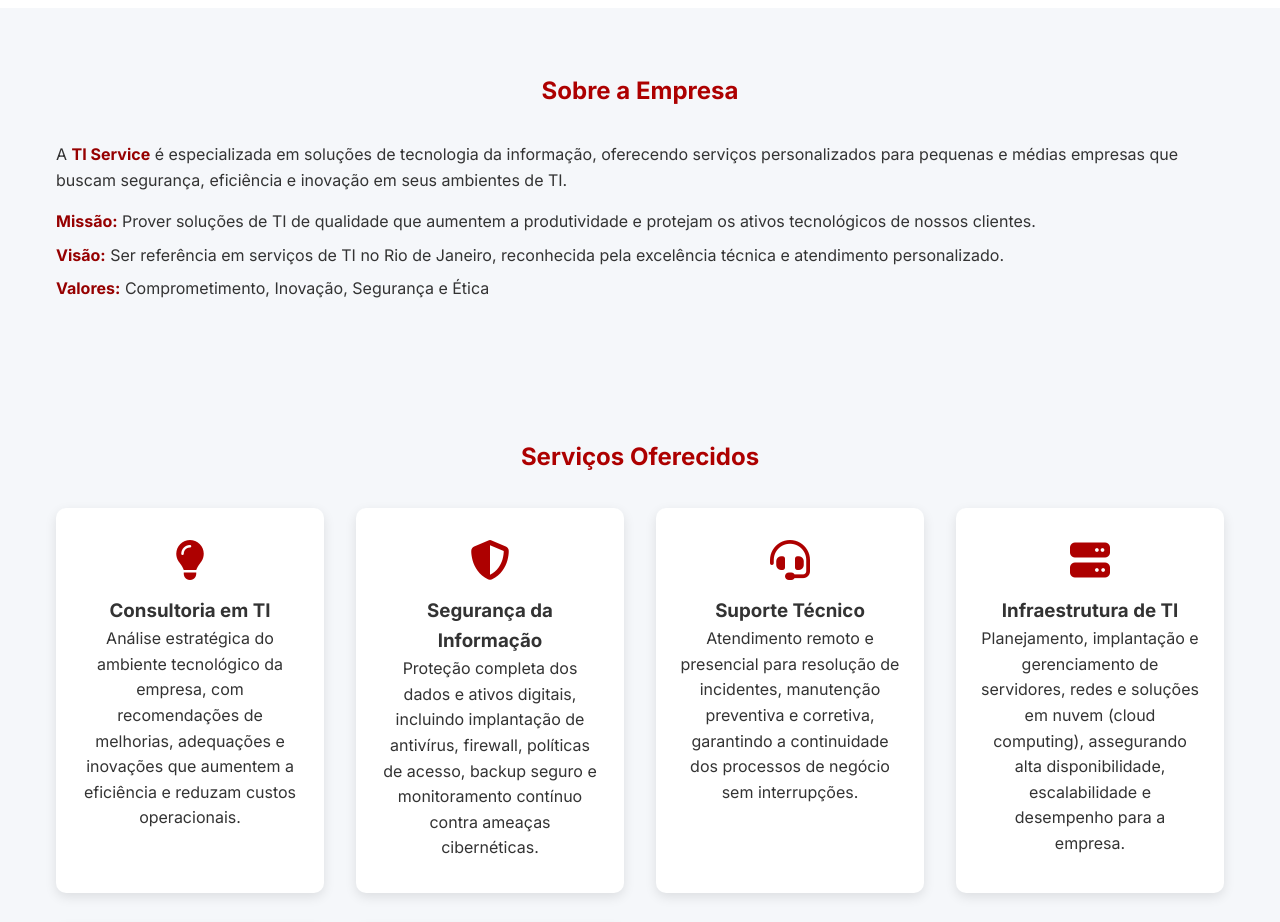
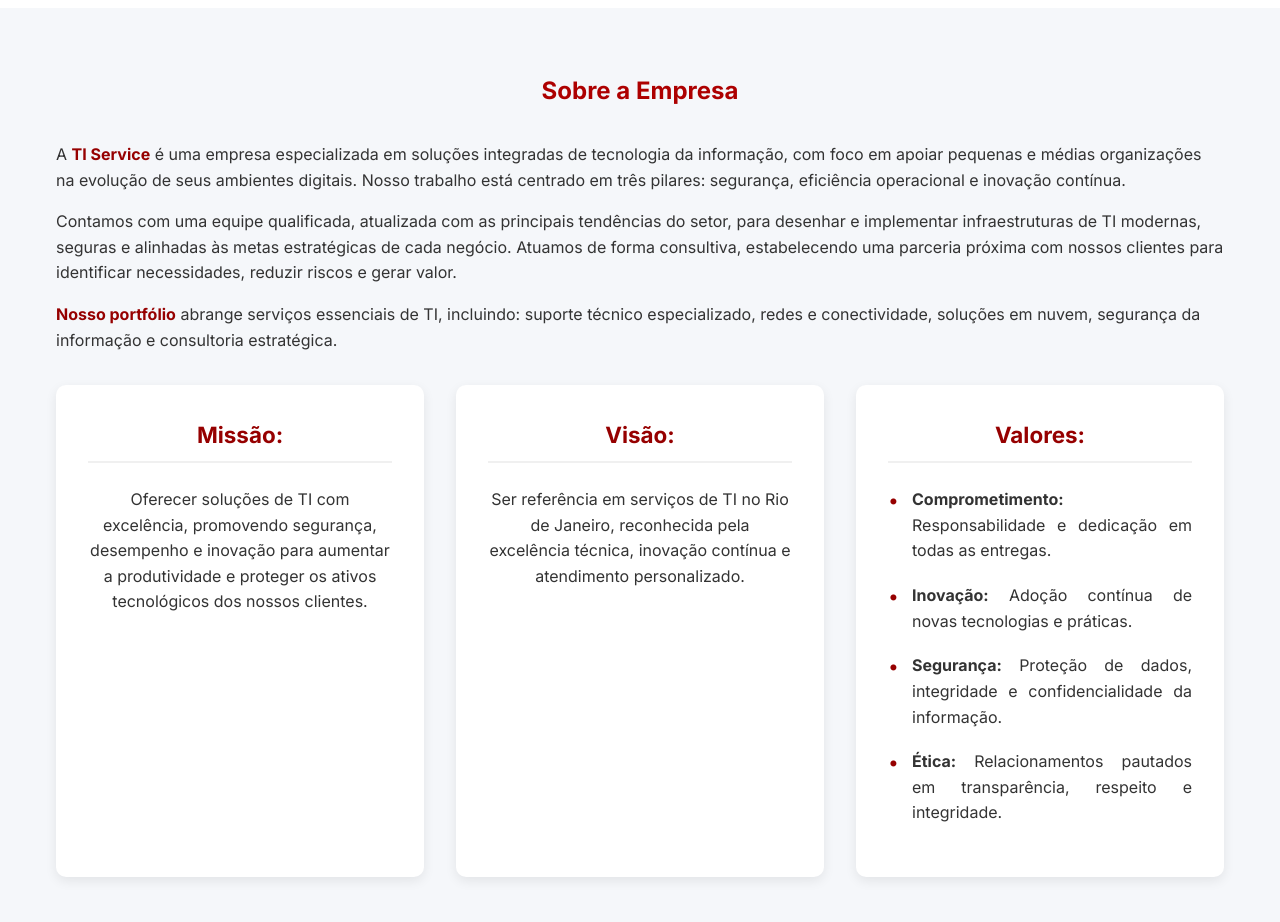
Before and after one commit to felipevidaltiservice/ti-service-site, a plain HTML site: page index.html in a window 1280 px wide. Shown: the part 122-1044 px from the top of the page. Drawn offline with Linux system fonts and the light colour scheme.

Commit message:
Add files via upload

```diff
--- a/index.html
+++ b/index.html
@@ -25,20 +25,45 @@
         <a href="#about">Sobre</a>
         <a href="#services">Serviços</a>
         <a href="#differentials">Diferenciais</a>
+        <a href="index.html#clients">Clientes</a>
         <li><a href="contato.html">Fale Conosco</a></li>
     </nav>
 </header>
-
         <section id="about">
             <h2>Sobre a Empresa</h2>
+            <p><ul>
+                A <strong class="red-text">TI Service</strong> é uma empresa especializada em soluções integradas de tecnologia da informação, com foco em apoiar pequenas e médias organizações na evolução de seus ambientes digitais. Nosso trabalho está centrado em três pilares: segurança, eficiência operacional e inovação contínua.
+            </ul></p><p><ul>
+                Contamos com uma equipe qualificada, atualizada com as principais tendências do setor, para desenhar e implementar infraestruturas de TI modernas, seguras e alinhadas às metas estratégicas de cada negócio. Atuamos de forma consultiva, estabelecendo uma parceria próxima com nossos clientes para identificar necessidades, reduzir riscos e gerar valor.
+            </ul></p><p><ul>
+                <strong class="red-text">Nosso portfólio</strong>  abrange serviços essenciais de TI, incluindo: suporte técnico especializado, redes e conectividade, soluções em nuvem, segurança da informação e consultoria estratégica.
+            </p></ul>
+
+            <div class="mission-vision-values">
+                <div class="item">
+                    <h3><span class="red-text">Missão:</span></h3>
                     <p>
-        A <strong class="red-text">TI Service</strong> é especializada em soluções de tecnologia da informação, oferecendo serviços personalizados para pequenas e médias empresas que buscam segurança, eficiência e inovação em seus ambientes de TI.
+                        Oferecer soluções de TI com excelência, promovendo segurança, desempenho e inovação para aumentar a produtividade e proteger os ativos tecnológicos dos nossos clientes.
                     </p>
+                </div>
+
+                <div class="item">
+                    <h3><span class="red-text">Visão:</span></h3>
+                    <p>
+                        Ser referência em serviços de TI no Rio de Janeiro, reconhecida pela excelência técnica, inovação contínua e atendimento personalizado.
+                    </p>
+                </div>
+
+                <div class="item">
+                    <h3><span class="red-text">Valores:</span></h3>
                     <ul>
-        <li><strong class="red-text">Missão:</strong> Prover soluções de TI de qualidade que aumentem a produtividade e protejam os ativos tecnológicos de nossos clientes.</li>
-        <li><strong class="red-text">Visão:</strong> Ser referência em serviços de TI no Rio de Janeiro, reconhecida pela excelência técnica e atendimento personalizado.</li>
-        <li><strong class="red-text">Valores:</strong> Comprometimento, Inovação, Segurança e Ética</li>
+                        <li><strong>Comprometimento:</strong> Responsabilidade e dedicação em todas as entregas.</li>
+                        <li><strong>Inovação:</strong> Adoção contínua de novas tecnologias e práticas.</li>
+                        <li><strong>Segurança:</strong> Proteção de dados, integridade e confidencialidade da informação.</li>
+                        <li><strong>Ética:</strong> Relacionamentos pautados em transparência, respeito e integridade.</li>
                     </ul>
+                </div>
+            </div>
         </section>
 
     <section id="services">
--- a/style.css
+++ b/style.css
@@ -1,4 +1,3 @@
-/* Reset básico */
 * {
     box-sizing: border-box;
     margin: 0;
@@ -27,6 +26,96 @@ header.navbar {
     justify-content: space-between;
     flex-wrap: wrap;
 }
+
+/* Sobre a Empresa - Missão, Visão e Valores */
+.mission-vision-values {
+    display: grid;
+    grid-template-columns: 1fr;
+    gap: 2rem;
+    margin-top: 2rem;
+}
+
+.mission-vision-values .item {
+    background-color: #fff;
+    padding: 2rem;
+    border-radius: 10px;
+    box-shadow: 0 4px 12px rgba(0, 0, 0, 0.08);
+    transition: transform 0.3s ease, box-shadow 0.3s ease;
+    text-align: center;
+}
+
+.mission-vision-values .item:hover {
+    transform: translateY(-5px);
+    box-shadow: 0 8px 20px rgba(0, 0, 0, 0.12);
+}
+
+.mission-vision-values .item h3 {
+    font-size: 1.5rem;
+    margin-bottom: 1rem;
+    color: #960000;
+}
+
+.mission-vision-values .item p {
+    font-size: 1rem;
+    color: #333;
+    line-height: 1.6;
+}
+
+.mission-vision-values .item ul {
+    padding-left: 1.2rem;
+    list-style: disc;
+}
+
+.mission-vision-values .item li {
+    margin-bottom: 0.8rem;
+    font-size: 1rem;
+    line-height: 1.5;
+    text-align: center;
+}
+
+/* Responsivo: coluna única no mobile, 3 colunas no desktop */
+@media (min-width: 768px) {
+    .mission-vision-values {
+        grid-template-columns: repeat(3, 1fr);
+    }
+}
+
+
+/* Melhor visualização da seção "Valores" */
+.mission-vision-values .item ul {
+    list-style: none;
+    padding: 0;
+    margin: 0;
+}
+
+.mission-vision-values .item ul li {
+    margin-bottom: 1.2rem;
+    padding-left: 1.5rem;
+    position: relative;
+    text-align: justify;
+    font-size: 1rem;
+    line-height: 1.6;
+}
+
+.mission-vision-values .item ul li::before {
+    content: "•";
+    color: #960000;
+    font-size: 1.2rem;
+    position: absolute;
+    left: 0;
+    top: 0;
+    line-height: 1.4;
+}
+
+.mission-vision-values .item h3 {
+    font-size: 1.4rem;
+    color: #960000;
+    margin-bottom: 1.5rem;
+    text-align: center;
+    border-bottom: 2px solid #f0f0f0;
+    padding-bottom: 0.5rem;
+}
+
 
 /* Container da esquerda (logo) */
 .navbar-left img {
```
Also changed, not shown: contato.html (+3 -2 lines). Lines whose indentation alone changed are shown as unchanged.
